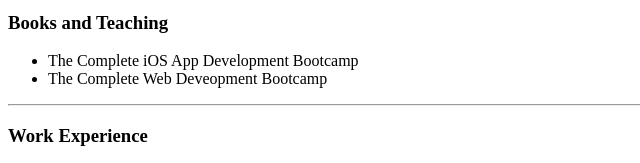
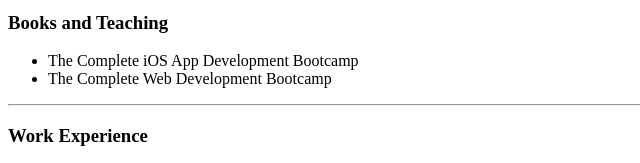
Before and after one commit to philippenicolas07/cv, a plain HTML site: page index.html in a window 1280 px wide. Shown: the part 243-406 px from the top of the page, 0-640 px from the left. Drawn offline with Linux system fonts and the light colour scheme.

Commit message:
Update index.html

```diff
--- a/index.html
+++ b/index.html
@@ -23,7 +23,7 @@
     <h3>Books and Teaching</h3>
     <ul>
         <li>The Complete iOS App Development Bootcamp</li>
-        <li>The Complete Web Deveopment Bootcamp</li>
+        <li>The Complete Web Development Bootcamp</li>
     </ul>
     <hr>
     <h3>Work Experience</h3>
```
